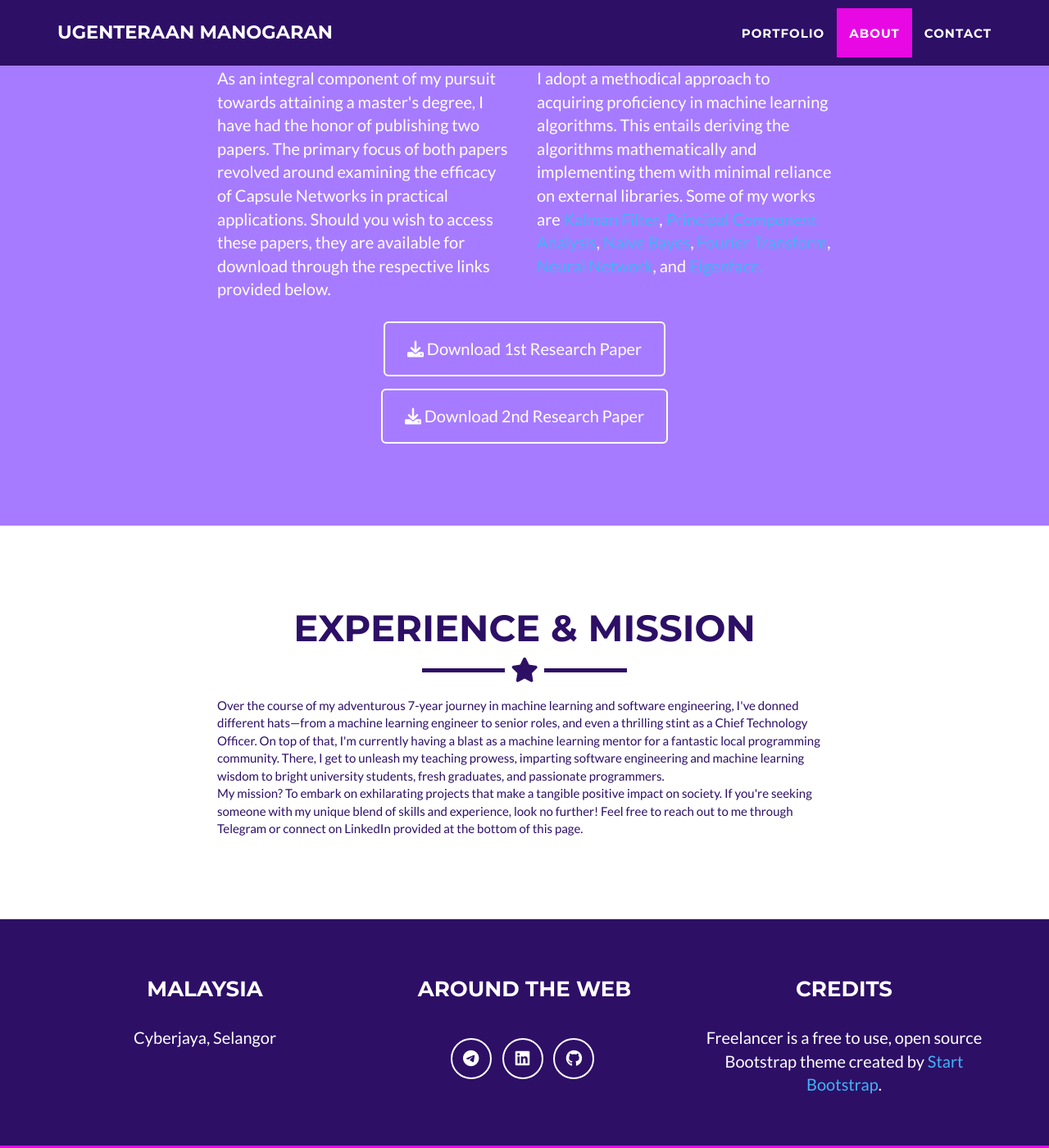
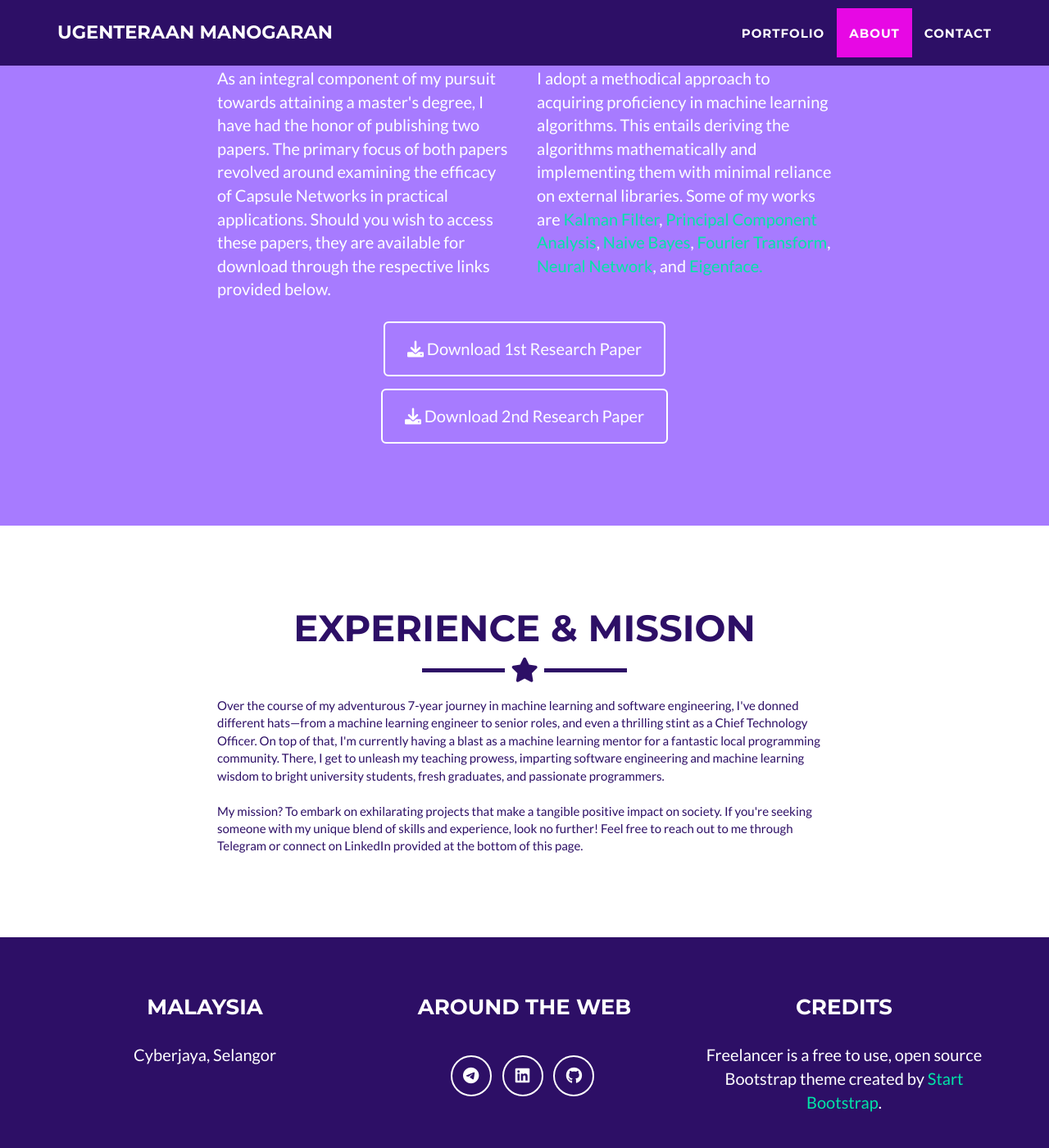
Before and after one commit to Ugenteraan/ugenteraan.github.io, a Jekyll site: the page built from _posts/2014-07-18-project-1.markdown, in a window 1280 px wide and 1400 px high, scrolled down 1800 px. Shown: the whole window at 82% size. Built offline with Jekyll 4.4.1, drawn with Linux system fonts in a browser that asks for light colours.

Commit message:
change link color

```diff
--- a/_includes/contact_static.html
+++ b/_includes/contact_static.html
@@ -11,7 +11,7 @@
       <div class="col-lg-8 col-lg-offset-2">
         <div>
           Over the course of my adventurous 7-year journey in machine learning and software engineering, I've donned different hats—from a machine learning engineer to senior roles, and even a thrilling stint as a Chief Technology Officer. On top of that, I'm currently having a blast as a machine learning mentor for a fantastic local programming community. There, I get to unleash my teaching prowess, imparting software engineering and machine learning wisdom to bright university students, fresh graduates, and passionate programmers.
-        </br>
+        </br></br>
           My mission? To embark on exhilarating projects that make a tangible positive impact on society. If you're seeking someone with my unique blend of skills and experience, look no further! Feel free to reach out to me through Telegram or connect on LinkedIn provided at the bottom of this page.
         </div>
       </div>
--- a/_includes/css/main.css
+++ b/_includes/css/main.css
@@ -22,7 +22,7 @@ a:focus,
 a:active,
 a.active {
     outline: 1;
-    color: #41b4f6;
+    color: #02E5A7;
 }
 
 h1,
```
